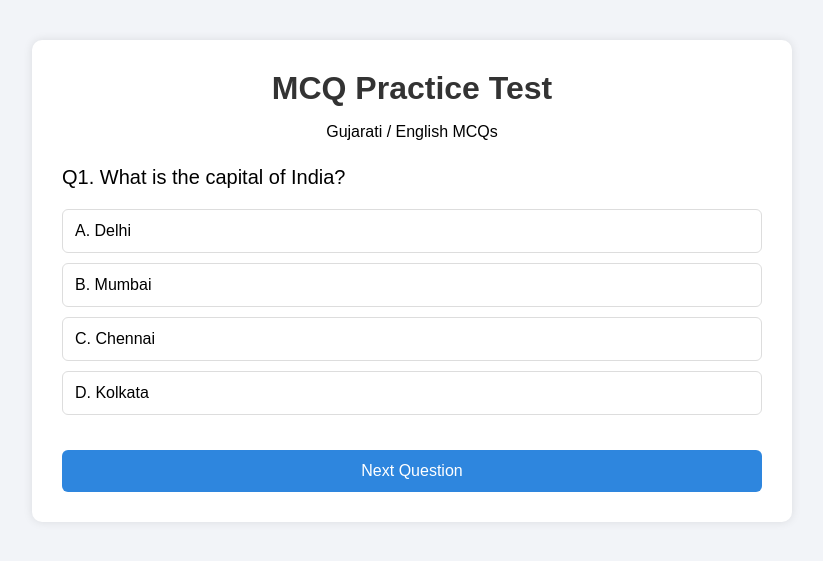
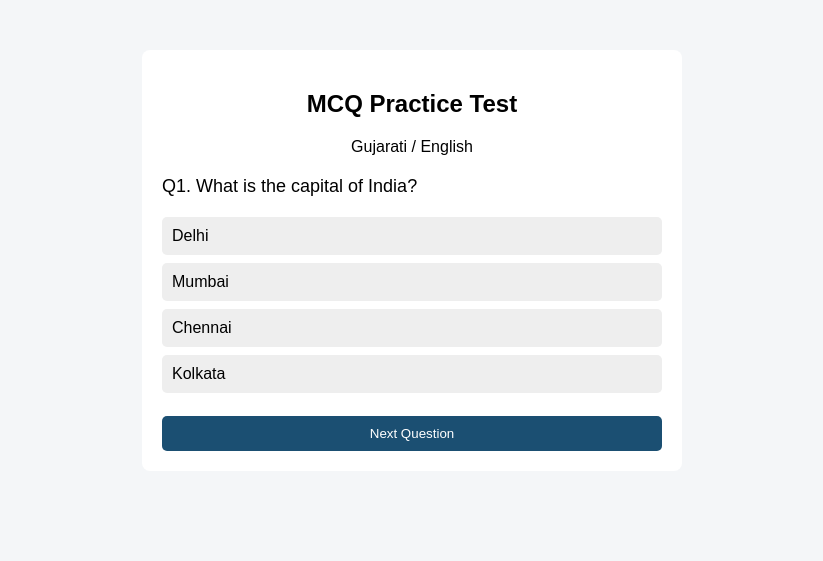
Before and after one commit to sharmarishu3/rishu-mcq-practice-app, a Flask app: page / in a window 1280 px wide. Shown: the top 561 px of the page, without its empty margins (228-1051 px from the left). Run offline with Flask 3, Linux system fonts and the light colour scheme.

Commit message:
MCQ app update

```diff
--- a/templates/index.html
+++ b/templates/index.html
@@ -2,87 +2,138 @@
 <html lang="en">
 <head>
 <meta charset="UTF-8">
-    <title>MCQ Practice</title>
+<title>MCQ Practice App</title>
+
 <style>
 body {
     font-family: Arial, sans-serif;
-            background: #f2f4f8;
-            margin: 0;
-            padding: 0;
+    background: #f4f6f8;
 }
 
 .container {
-            max-width: 700px;
-            margin: 40px auto;
-            background: #ffffff;
-            padding: 30px;
-            border-radius: 10px;
-            box-shadow: 0 0 10px rgba(0,0,0,0.1);
+    max-width: 500px;
+    margin: 50px auto;
+    background: white;
+    padding: 20px;
+    border-radius: 8px;
 }
 
 .header {
     text-align: center;
-            margin-bottom: 25px;
-        }
-
-        .header h1 {
-            margin: 0;
-            color: #333;
 }
 
 .question {
-            font-size: 20px;
-            margin-bottom: 20px;
+    font-size: 18px;
+    margin: 20px 0;
 }
 
 .option {
-            margin: 10px 0;
-            padding: 12px;
-            border: 1px solid #ddd;
-            border-radius: 6px;
+    padding: 10px;
+    margin: 8px 0;
+    background: #eee;
     cursor: pointer;
+    border-radius: 5px;
 }
 
 .option:hover {
-            background: #f0f0f0;
+    background: #ddd;
 }
 
 .btn {
-            margin-top: 25px;
-            padding: 12px;
+    margin-top: 15px;
     width: 100%;
-            font-size: 16px;
-            background: #2e86de;
+    padding: 10px;
+    background: #1b4f72;
     color: white;
     border: none;
-            border-radius: 6px;
+    border-radius: 5px;
     cursor: pointer;
 }
 
 .btn:hover {
-            background: #1b4f72;
+    background: #21618c;
 }
 </style>
 </head>
+
 <body>
-
 <div class="container">
     <div class="header">
-        <h1>MCQ Practice Test</h1>
-        <p>Gujarati / English MCQs</p>
+        <h2>MCQ Practice Test</h2>
+        <p>Gujarati / English</p>
     </div>
 
-    <div class="question">
-        Q1. What is the capital of India?
-    </div>
+    <div class="question"></div>
 
-    <div class="option">A. Delhi</div>
-    <div class="option">B. Mumbai</div>
-    <div class="option">C. Chennai</div>
-    <div class="option">D. Kolkata</div>
+    <div class="option"></div>
+    <div class="option"></div>
+    <div class="option"></div>
+    <div class="option"></div>
 
     <button class="btn">Next Question</button>
 </div>
 
+<script>
+const questions = [
+    {
+        question: "What is the capital of India?",
+        options: ["Delhi", "Mumbai", "Chennai", "Kolkata"],
+        answer: "Delhi"
+    },
+    {
+        question: "ગુજરાતની રાજધાની શું છે?",
+        options: ["દિલ્હી", "મુંબઈ", "ગાંધીનગર", "સુરત"],
+        answer: "ગાંધીનગર"
+    }
+];
+
+let currentIndex = 0;
+let score = 0;
+
+const questionDiv = document.querySelector(".question");
+const optionDivs = document.querySelectorAll(".option");
+const nextBtn = document.querySelector(".btn");
+
+function loadQuestion() {
+    const q = questions[currentIndex];
+    questionDiv.innerText = `Q${currentIndex + 1}. ${q.question}`;
+
+    optionDivs.forEach((div, i) => {
+        div.innerText = q.options[i];
+        div.style.background = "#eee";
+        div.onclick = () => checkAnswer(div);
+    });
+}
+
+function checkAnswer(selected) {
+    const correct = questions[currentIndex].answer;
+    optionDivs.forEach(div => div.onclick = null);
+
+    if (selected.innerText === correct) {
+        selected.style.background = "lightgreen";
+        score++;
+    } else {
+        selected.style.background = "#ffb3b3";
+        optionDivs.forEach(div => {
+            if (div.innerText === correct) {
+                div.style.background = "lightgreen";
+            }
+        });
+    }
+}
+
+nextBtn.onclick = () => {
+    currentIndex++;
+    if (currentIndex < questions.length) {
+        loadQuestion();
+    } else {
+        questionDiv.innerText = `Test Finished 🎉 Score: ${score}/${questions.length}`;
+        optionDivs.forEach(div => div.style.display = "none");
+        nextBtn.style.display = "none";
+    }
+};
+
+loadQuestion();
+</script>
 </body>
 </html>
```
Lines whose indentation alone changed are shown as unchanged.
